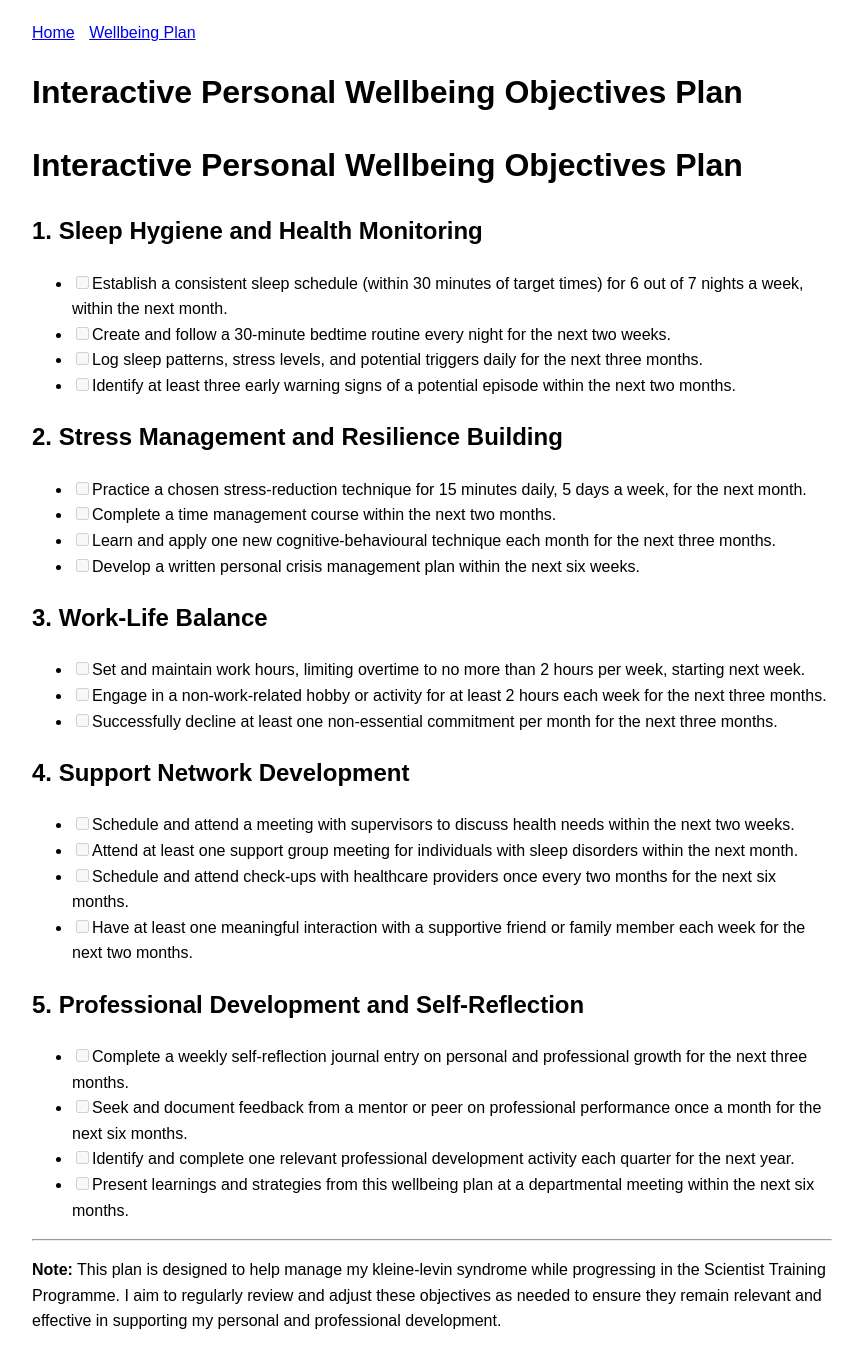
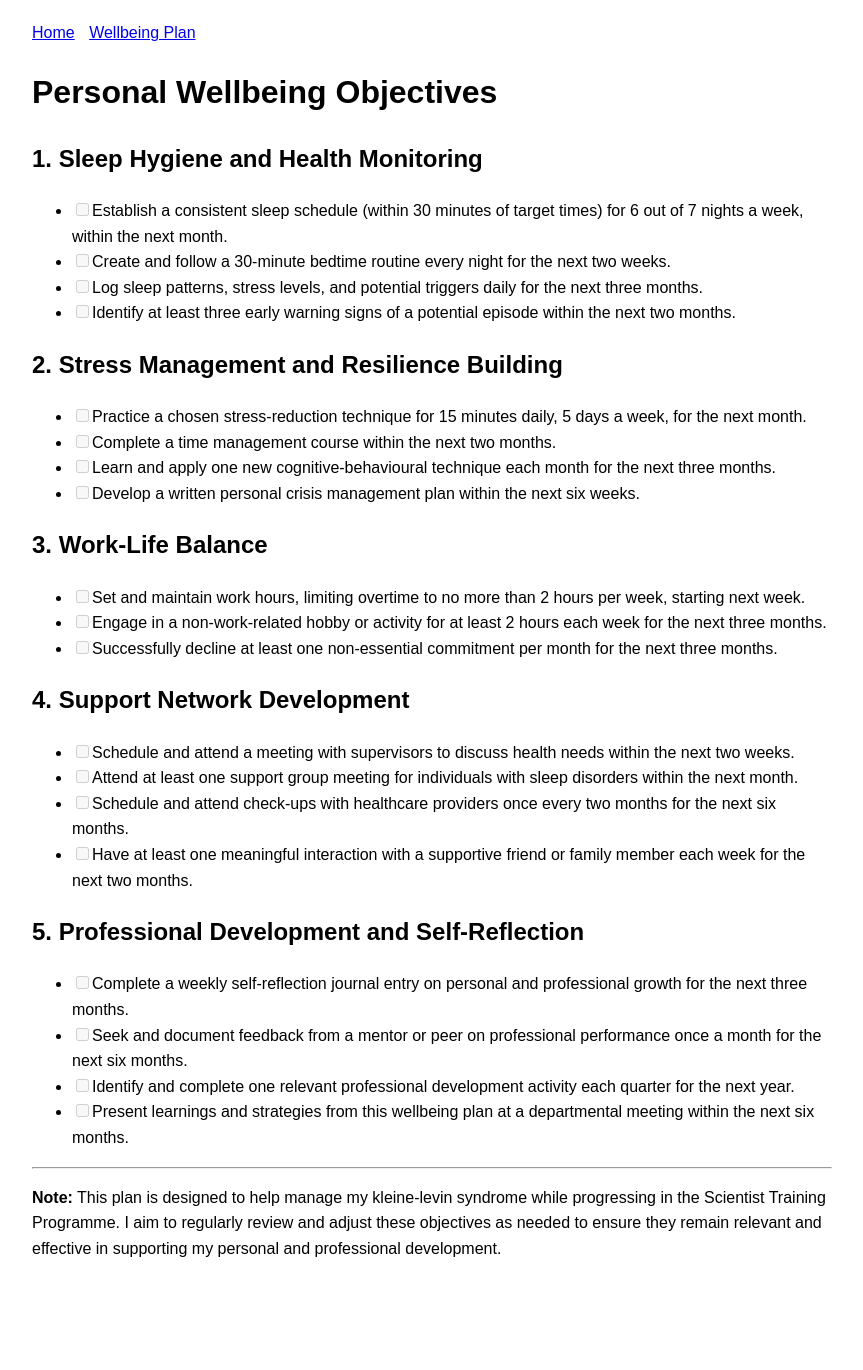
Before and after one commit to EStyli/Clinical-Informatics, a Jekyll site: the page built from C1_Professional_Foundations/1_WellbeingPlan.md, in a window 1280 px wide. Shown: the whole page, without its empty margins (208-1071 px from the left). Built offline with Jekyll 4.4.1, drawn with Linux system fonts in a browser that asks for light colours; after the commit the page ends 1297 px from its top, so only the background shows below that.

Commit message:
Update 1_WellbeingPlan.md

```diff
--- a/C1_Professional_Foundations/1_WellbeingPlan.md
+++ b/C1_Professional_Foundations/1_WellbeingPlan.md
@@ -1,9 +1,7 @@
 ---
 layout: default
-title: Interactive Personal Wellbeing Objectives Plan
+title: Personal Wellbeing Objectives
 ---
-
-# Interactive Personal Wellbeing Objectives Plan
 
 ## 1. Sleep Hygiene and Health Monitoring
 
```
